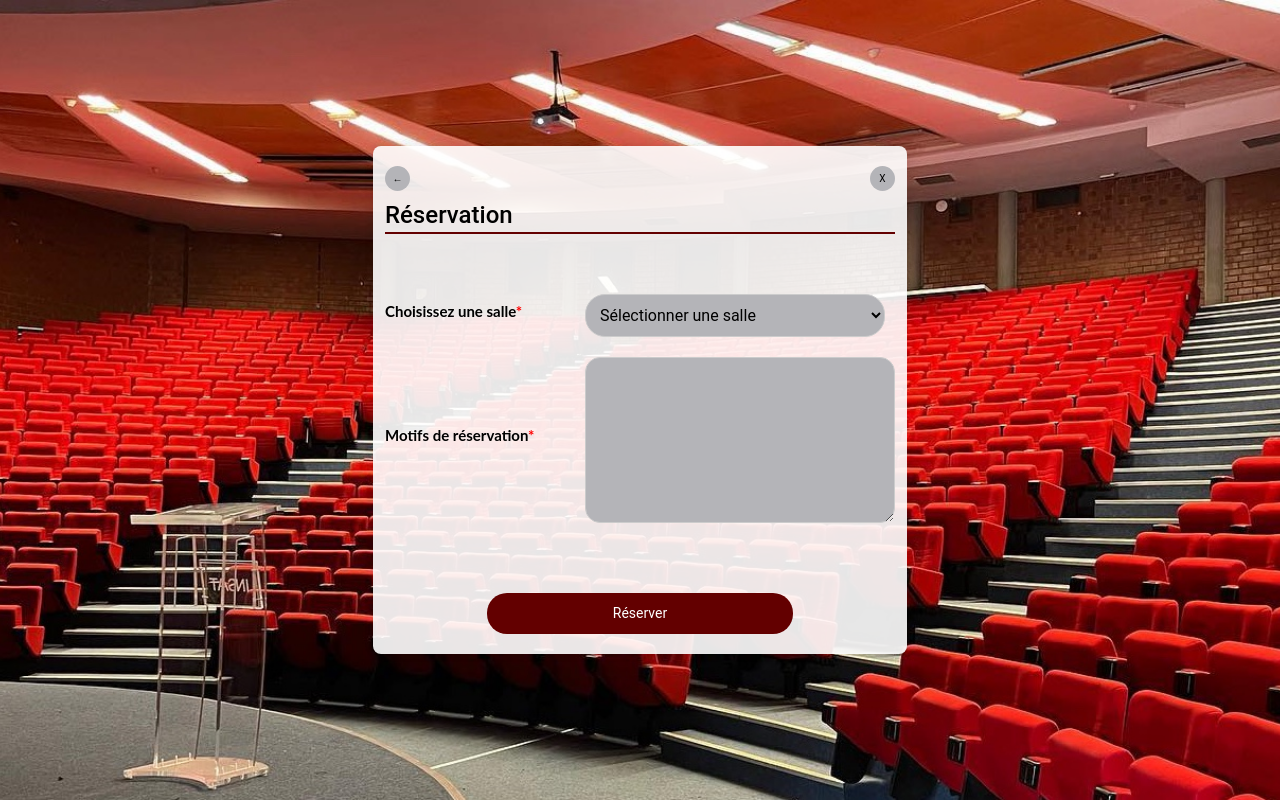
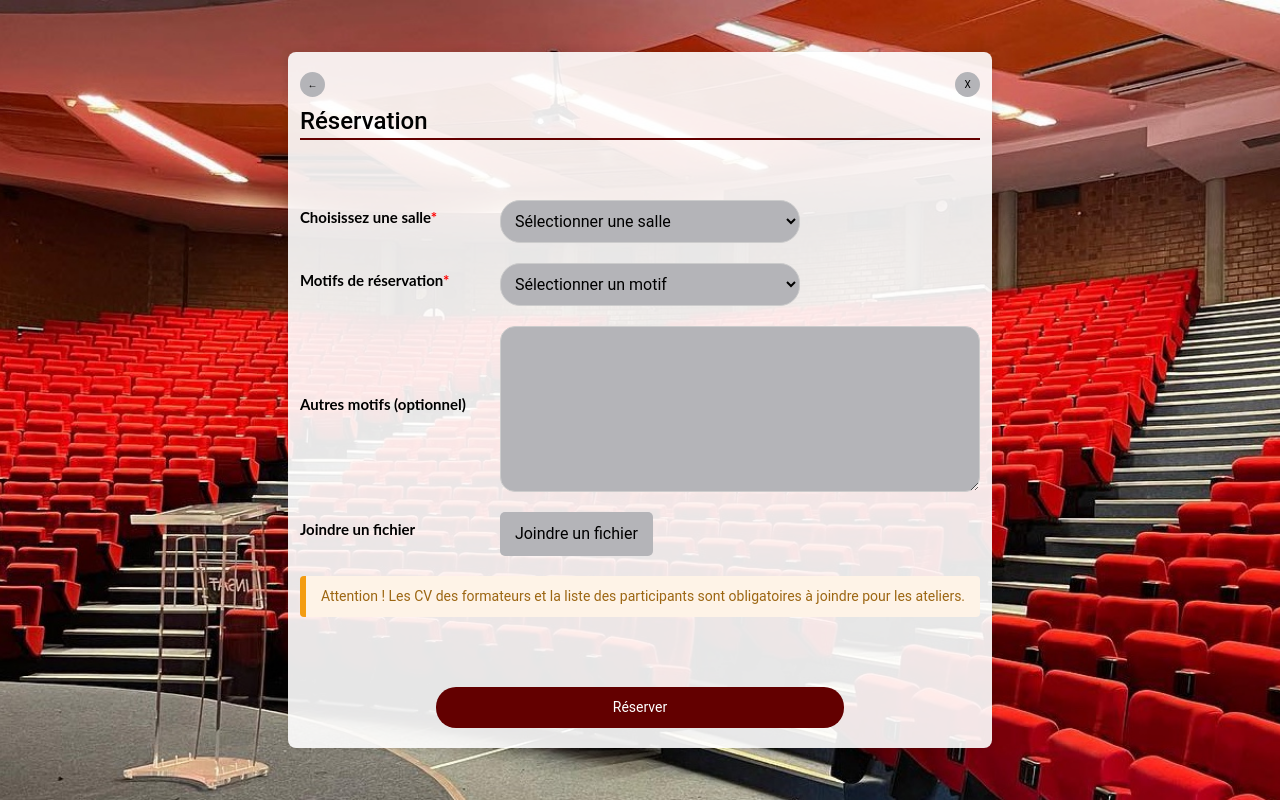
Before and after one commit to Y0srgh/ORGA, a React (Vite) app in the folder Frontend/: page /reserver/ReserverSalleform in a window 1280 px wide. Built offline with nearby package versions, Linux system fonts and the light colour scheme.

Commit message:
Update ReserverSalleform.jsx

```diff
--- a/Frontend/src/Components/reserver/ReserverSalleform.jsx
+++ b/Frontend/src/Components/reserver/ReserverSalleform.jsx
@@ -1,41 +1,56 @@
-import React, { useState } from 'react';
+import React, { useState, useRef } from 'react';
 import './Reserver.css';
 
-function ReserverSalleform({ onSubmit,onBack }) {
-  // Define state variables
-  const [facility, setSalle] = useState('');
+const ReserverSalleform = ({ onSubmit, onBack }) => {
+  const [facility, setFacility] = useState('');
   const [motif, setMotif] = useState('');
-  const [formVisible, setFormVisible] = useState(true);
-  const [errors, setErrors] = useState({}); // Add state for errors
+  const [otherMotif, setOtherMotif] = useState('');
+  const [files, setFiles] = useState([]);
+  const [errors, setErrors] = useState({});
+  const [formData, setFormData] = useState({
+    facility: '',
+    motif: '',
+    otherMotif: '',
+    files: []
+  });
+  const fileInputRef = useRef(null);
 
   const handleFormSubmit = (event) => {
     event.preventDefault();
-    const newErrors = {}; // Create new errors object
+    const newErrors = {};
 
     if (!facility) {
       newErrors.facility = 'Veuillez choisir une salle.';
     }
-    if (!motif) {
-      newErrors.motif = 'Veuillez saisir le motif de réservation.';
+    if (!motif && !otherMotif) {
+      newErrors.motif = 'Veuillez choisir ou saisir le motif de réservation.';
     }
 
-    // Update errors state
     setErrors(newErrors);
 
-    // Submit only if no errors
     if (Object.keys(newErrors).length === 0) {
-      onSubmit(facility, motif);
+      // Determine which motif to send based on which one is filled
+      const motifToSend = motif ? motif : otherMotif;
+      onSubmit(formData.facility, motifToSend);
     }
+  };
+
+  const handleFileChange = (event) => {
+    const selectedFiles = Array.from(event.target.files);
+    setFiles(selectedFiles);
+    setFormData({ ...formData, files: selectedFiles });
   };
 
   const handleQuitClick = () => {
     setFormVisible(false);
   };
 
+  const handleUploadButtonClick = () => {
+    fileInputRef.current.click(); // Trigger file input click
+  };
+
   return (
     <div className="container">
-      {formVisible && (
-        <>
       <div className="button-group">
         <button type="button" className="back-button" onClick={onBack}>
           <span>&#8592;</span>
@@ -46,49 +61,93 @@ function ReserverSalleform({ onSubmit,onBack }) {
         <h4 className="form-title">Réservation</h4>
         <form onSubmit={handleFormSubmit}>
           <div className="form-group">
-                <label htmlFor="salle" className="required-label">
+            <label htmlFor="facility" className="required-label">
               Choisissez une salle
             </label>
             <select
-                  id="salle"
+              id="facility"
               value={facility}
               onChange={(e) => {
-                    setSalle(e.target.value);
-
+                setFacility(e.target.value);
+                setFormData({ ...formData, facility: e.target.value });
               }}
             >
               <option value="">Sélectionner une salle</option>
               <option value="A8">Amphi A8</option>
               <option value="audito">Auditorium</option>
-                  {/* Option elements for clubs */}
-                </select></div>
+            </select>
             {errors.facility && <p className="error-message">{errors.facility}</p>}
-
+          </div>
           <div className="form-group">
             <label htmlFor="motif" className="required-label">
               Motifs de réservation
             </label>
-                <textarea
+            <select
               id="motif"
               value={motif}
               onChange={(e) => {
                 setMotif(e.target.value);
-
+                setFormData({ ...formData, motif: e.target.value });
+              }}
+            >
+              <option value="">Sélectionner un motif</option>
+              <option value="Réunion du club">Réunion du club</option>
+              <option value="Atelier">Atelier</option>
+              <option value="Conférence">Conférence</option>
+              <option value="Événement spécial">Événement spécial</option>
+            </select>
+            {errors.motif && <p className="error-message">{errors.motif}</p>}
+          </div>
+          <div className="form-group">
+            <label htmlFor="otherMotif" className="label">
+              Autres motifs (optionnel)
+            </label>
+            <textarea
+              id="otherMotif"
+              value={otherMotif}
+              onChange={(e) => {
+                setOtherMotif(e.target.value);
+                setFormData({ ...formData, otherMotif: e.target.value });
               }}
               rows="6"
               cols="30"
-                ></textarea></div>
-                {errors.motif && <p className="error-message">{errors.motif}</p>}
-
+            ></textarea>
+          </div>
+          <div className="form-group">
+            <label htmlFor="file" className="label">
+              Joindre un fichier
+            </label>
+            <input
+              ref={fileInputRef}
+              type="file"
+              onChange={handleFileChange}
+              style={{ display: 'none' }} // Hide the default file input
+              multiple // Enable multiple file selection
+            />
+            <button type="button" onClick={handleUploadButtonClick} className="custom-file-input">
+              Joindre un fichier
+            </button>
+            {files.length > 0 && (
+              <div>
+                <p>Fichiers sélectionnés:</p>
+                <ul>
+                  {files.map((file, index) => (
+                    <li key={index}>{file.name}</li>
+                  ))}
+                </ul>
+              </div>
+            )}
+          </div>
+          <div className="warning-message">
+            Attention ! Les CV des formateurs et la liste des participants sont obligatoires à joindre pour les ateliers.
+          </div>
           <button type="submit" className="button">
             Réserver
           </button>
         </form>
       </div>
-        </>
-      )}
     </div>
   );
-}
+};
 
 export default ReserverSalleform;
```
Lines whose indentation alone changed are shown as unchanged.
